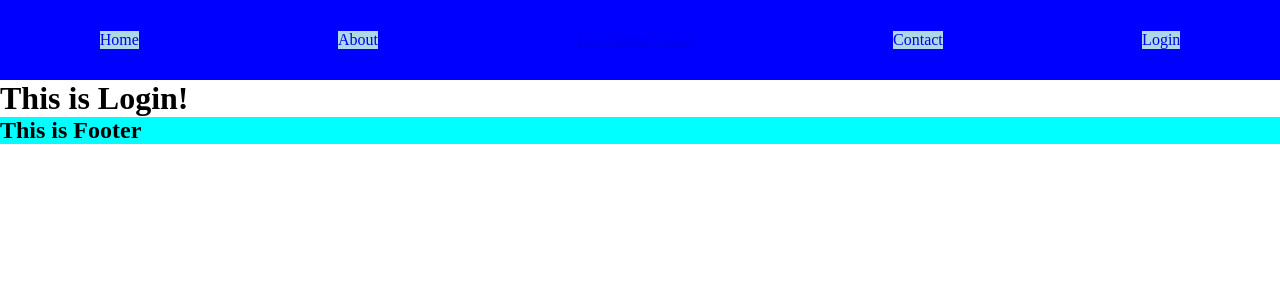
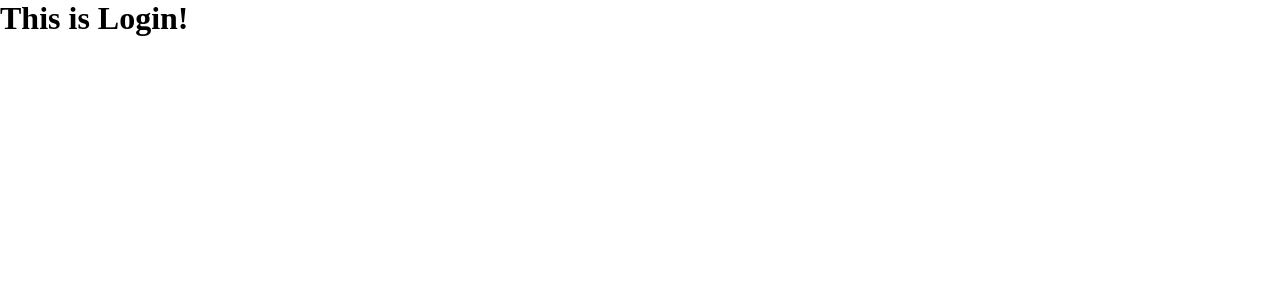
Before and after one commit to DaTheDumbGuy/FinalCapstone, a React (Create React App) app in the folder client/: page /login in a window 1280 px wide. Shown: the top 300 px of the page. Built offline with nearby package versions, Linux system fonts and the light colour scheme; the HTML template or start-up script is replaced by a standard one.

Commit message:
New app.js code structure

```diff
--- a/client/src/App.js
+++ b/client/src/App.js
@@ -1,5 +1,5 @@
 import React from 'react';
-import { BrowserRouter as Router, Routes, Route } from 'react-router-dom';
+import { BrowserRouter as Router, Routes, Route, useLocation } from 'react-router-dom';
 import Header from './components/common/Header';
 import Footer from './components/common/Footer';
 import Login from './components/pages/Login';
@@ -8,14 +8,24 @@
 function App() {
   return (
     <Router>
-      <Header />
+      <MainContent />
+    </Router>
+  );
+}
+
+function MainContent() {
+  const location = useLocation();
+
+  return (
+    <>
+      {location.pathname !== '/login' && <Header />} {/* Render the header only if the URL path is not "/login" */}
       <main>
         <Routes>
           <Route path="/login" element={<Login />} />
         </Routes>
       </main>
-      <Footer />
-    </Router>
+      {location.pathname !== '/login' && <Footer />} {/* Render the footer only if the URL path is not "/login" */}
+    </>
   );
 }
 
```
